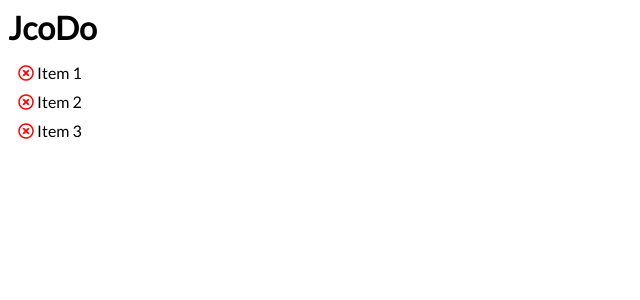
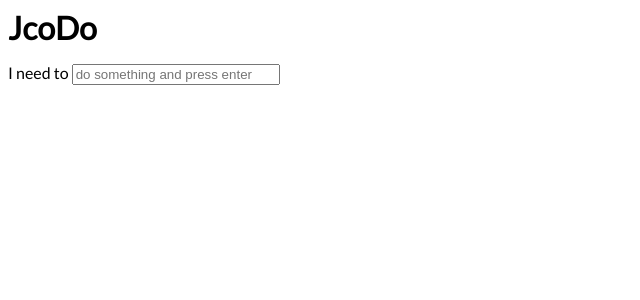
Before and after one commit to Jcovln/JcoDo, a Vue app: page / in a window 1280 px wide. Shown: the top 300 px of the page, without its empty margins (0-640 px from the left). Built offline with nearby package versions, Linux system fonts and the light colour scheme.

Commit message:
add new todo behavior

```diff
--- a/src/components/JcoDo.vue
+++ b/src/components/JcoDo.vue
@@ -1,5 +1,6 @@
 <template>
   <div class="jcodo-container">
+    <p>I need to <input type="text" v-model="newTodo" placeholder="do something and press enter" @keyup.enter="addTodo"/></p>
     <ul>
       <li v-for="(todo, index) in todos" :key="todo.id">
         <i class="far fa-times-circle remove" @click="removeTodo(index)"></i> {{ todo.text }}
@@ -13,16 +14,19 @@ export default {
   name: 'JcoDo',
   data () {
     return {
-      todos: [
-        { text: 'Item 1' },
-        { text: 'Item 2' },
-        { text: 'Item 3' }
-      ]
+      newTodo: '',
+      todos: []
     }
   },
   methods: {
-    removeTodo(index) {
-      this.todos.splice(index, 1);
+    removeTodo (index) {
+      this.todos.splice(index, 1)
+    },
+    addTodo () {
+      // Add new todo to the todos array
+      this.todos.push({ text: this.newTodo })
+      // and clear the input field
+      this.newTodo = ''
     }
   }
 }
@@ -47,4 +51,7 @@ i:hover {
 i.remove {
   color: red;
 }
+.jcodo-container input {
+  width: 200px;
+}
 </style>
```
